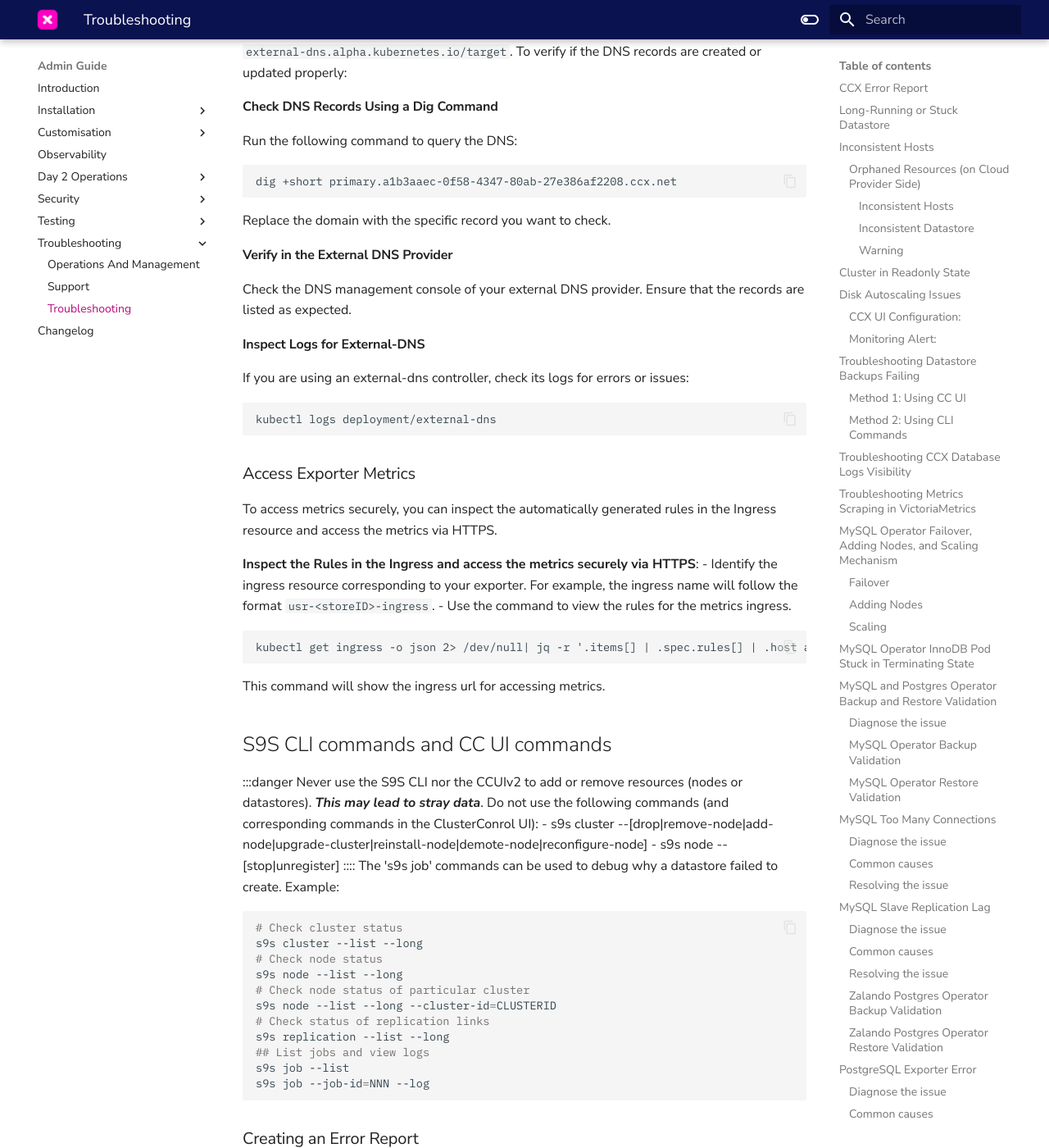
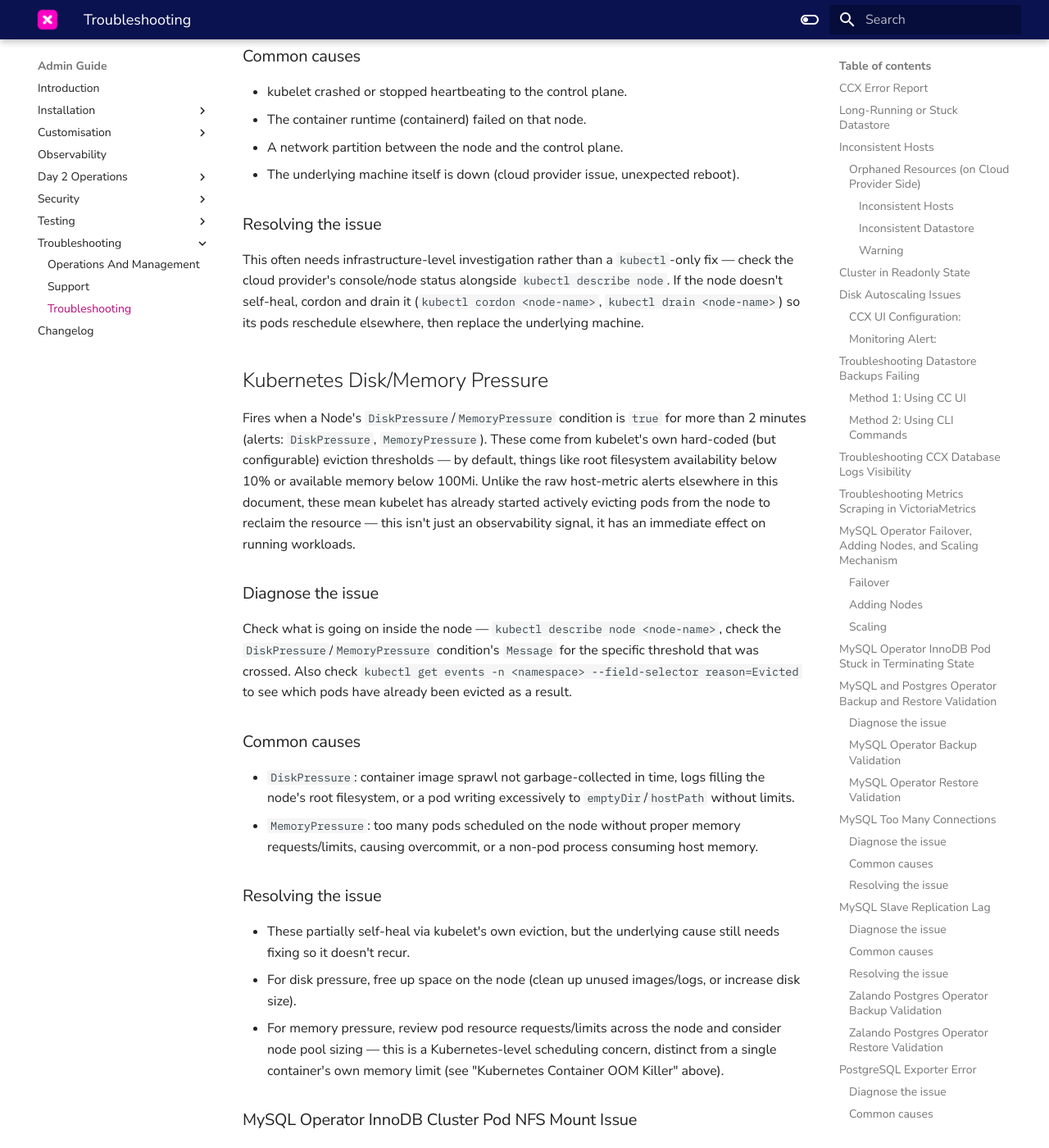
Before and after one commit to severalnines/ccx-docs, an MkDocs documentation site: the page built from docs/admin/Troubleshooting/Troubleshooting.md, in a window 1280 px wide and 1400 px high, scrolled down 16596 px. Shown: the whole window at 82% size. Built offline with MkDocs 1.6.1 and Material for MkDocs 9.7.7, drawn with Linux system fonts in a browser that asks for light colours; comment, search, counter and statistics services are not loaded; some of the changed text lies outside the part shown.

Commit message:
Added Kubernetes node conditions runbook sections to the admin docs.

````diff
--- a/docs/admin/Troubleshooting/Troubleshooting.md
+++ b/docs/admin/Troubleshooting/Troubleshooting.md
@@ -483,6 +483,47 @@
 - If the StorageClass has `allowVolumeExpansion: true`, expand the PVC directly (`kubectl edit pvc <pvc-name>`, raising `spec.resources.requests.storage`); otherwise, free up space or migrate to a larger volume.
 - If this PVC belongs to a datastore's data volume, check "Disk Autoscaling Issues" above first — CCX already auto-expands datastore storage once the underlying host disk crosses 75% usage, so this alert may just mean autoscaling hasn't caught up yet, rather than requiring manual expansion.
 
+## Kubernetes Node Not Ready
+
+Fires when a Kubernetes Node's `Ready` condition has been `false` for more than 5 minutes (alert: `KubeNodeNotReady`). This is Kubernetes' own top-level health verdict for the node — kubelet on that machine has stopped reporting a healthy heartbeat to the control plane.
+
+### Diagnose the issue
+
+```bash
+kubectl describe node <node-name>
+```
+The `Conditions` section shows `Type`/`Status`/`Reason`/`Message` for `Ready` (and the related `DiskPressure`/`MemoryPressure`/`PIDPressure`/`NetworkUnavailable` conditions below) — the `Message` field usually explains why directly, e.g. `KubeletNotReady`, `container runtime is down`, or `PLEG is not healthy`.
+
+### Common causes
+
+- kubelet crashed or stopped heartbeating to the control plane.
+- The container runtime (containerd) failed on that node.
+- A network partition between the node and the control plane.
+- The underlying machine itself is down (cloud provider issue, unexpected reboot).
+
+### Resolving the issue
+
+This often needs infrastructure-level investigation rather than a `kubectl`-only fix — check the cloud provider's console/node status alongside `kubectl describe node`. If the node doesn't self-heal, cordon and drain it (`kubectl cordon <node-name>`, `kubectl drain <node-name>`) so its pods reschedule elsewhere, then replace the underlying machine.
+
+## Kubernetes Disk/Memory Pressure
+
+Fires when a Node's `DiskPressure`/`MemoryPressure` condition is `true` for more than 2 minutes (alerts: `DiskPressure`, `MemoryPressure`). These come from kubelet's own hard-coded (but configurable) eviction thresholds — by default, things like root filesystem availability below 10% or available memory below 100Mi. Unlike the raw host-metric alerts elsewhere in this document, these mean kubelet has already started actively evicting pods from the node to reclaim the resource — this isn't just an observability signal, it has an immediate effect on running workloads.
+
+### Diagnose the issue
+
+Check what is going on inside the node — `kubectl describe node <node-name>`, check the `DiskPressure`/`MemoryPressure` condition's `Message` for the specific threshold that was crossed. Also check `kubectl get events -n <namespace> --field-selector reason=Evicted` to see which pods have already been evicted as a result.
+
+### Common causes
+
+- `DiskPressure`: container image sprawl not garbage-collected in time, logs filling the node's root filesystem, or a pod writing excessively to `emptyDir`/`hostPath` without limits.
+- `MemoryPressure`: too many pods scheduled on the node without proper memory requests/limits, causing overcommit, or a non-pod process consuming host memory.
+
+### Resolving the issue
+
+- These partially self-heal via kubelet's own eviction, but the underlying cause still needs fixing so it doesn't recur.
+- For disk pressure, free up space on the node (clean up unused images/logs, or increase disk size).
+- For memory pressure, review pod resource requests/limits across the node and consider node pool sizing — this is a Kubernetes-level scheduling concern, distinct from a single container's own memory limit (see "Kubernetes Container OOM Killer" above).
+
 ### MySQL Operator InnoDB Cluster Pod NFS Mount Issue
 When using NFS as a volume provisioner, NFS servers map requests from unprivileged users to the 'nobody' user on the server, which may result in specific directories being owned by 'nobody'. Containers cannot modify these permissions. Therefore, it's necessary to enable `root_squash` on the NFS server to allow proper access.
 
````
